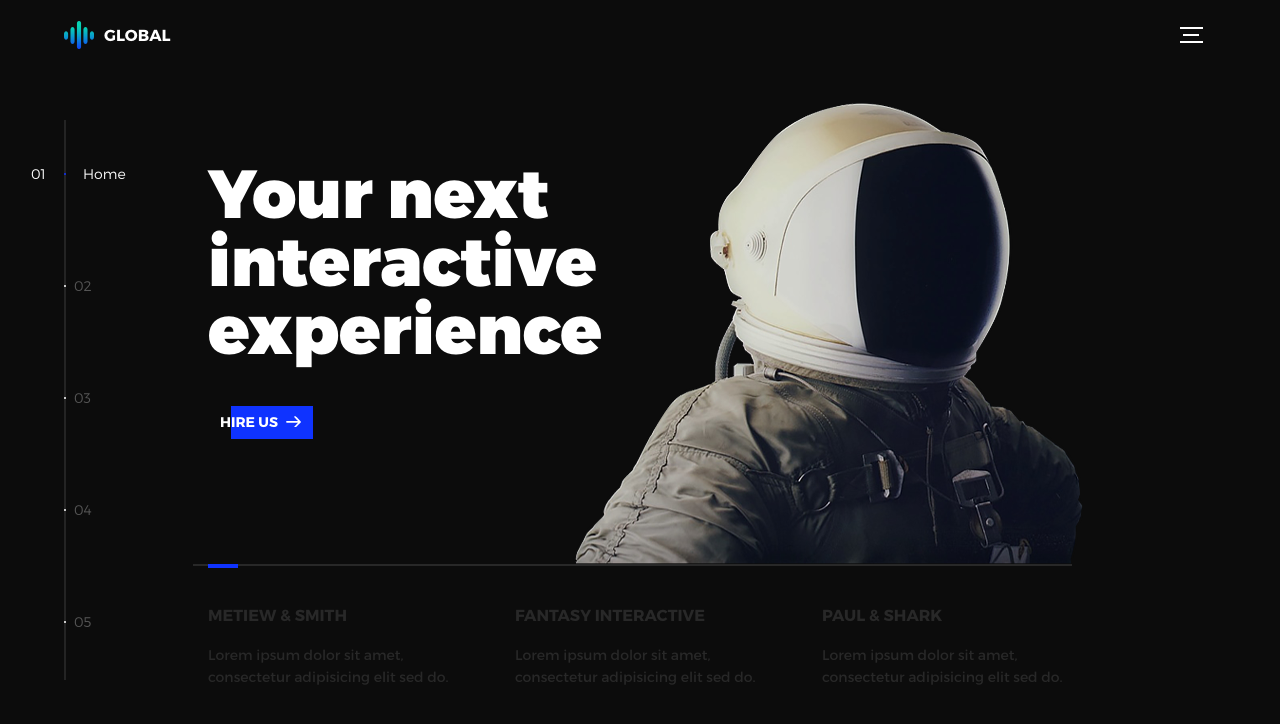
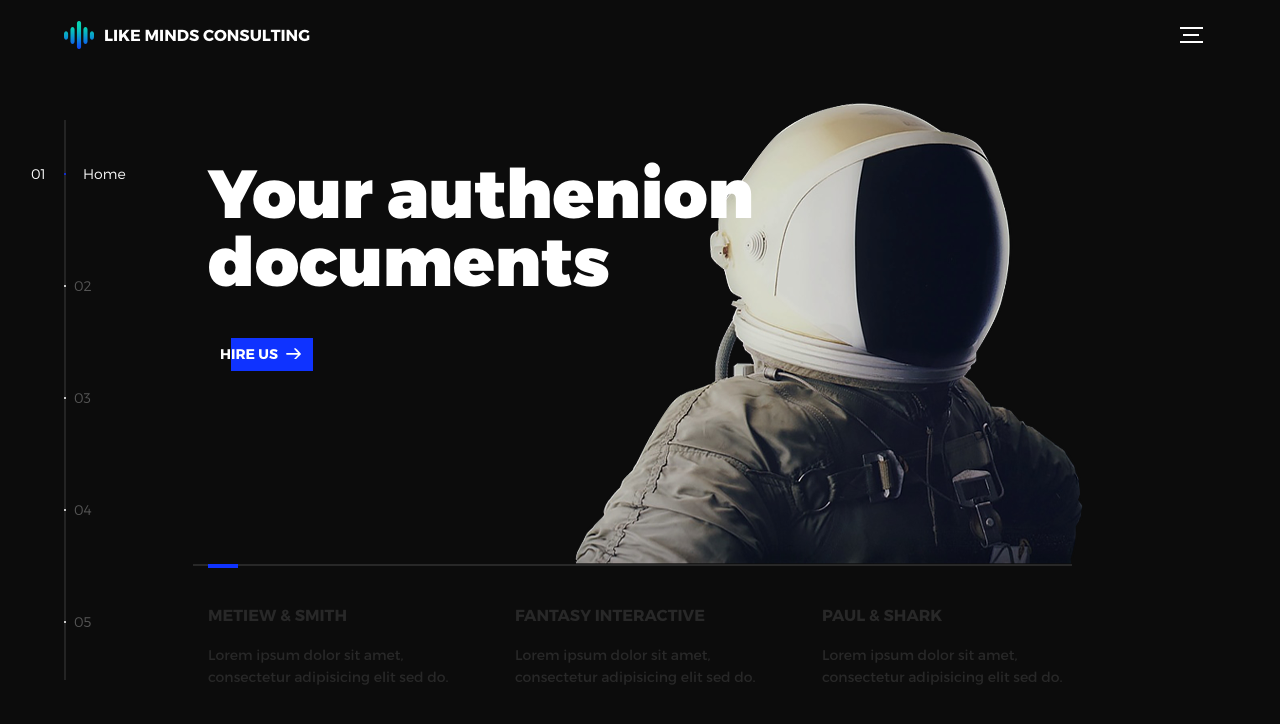
Before and after one commit to kai-likeminds/kailash.github.io, a plain HTML site: page index.html in a window 1280 px wide. Drawn offline with nearby package versions, Linux system fonts and the light colour scheme.

Commit message:
Update index.html

```diff
--- a/index.html
+++ b/index.html
@@ -28,7 +28,7 @@
         <header class="header">
           <a class="header--logo" href="#0">
             <img src="assets/img/logo.png" alt="Global">
-            <p>Global</p>
+            <p>like minds consulting</p>
           </a>
           <button class="header--cta cta">Hire Us</button>
           <div class="header--nav-toggle">
@@ -48,7 +48,7 @@
           <li class="l-section section section--is-active">
             <div class="intro">
               <div class="intro--banner">
-                <h1>Your next<br>interactive<br>experience</h1>
+                <h1>Your authenion<br>documents<br></h1>
                 <button class="cta">Hire Us
                   <svg version="1.1" id="Layer_1" xmlns="http://www.w3.org/2000/svg" xmlns:xlink="http://www.w3.org/1999/xlink" x="0px" y="0px" viewBox="0 0 150 118" style="enable-background:new 0 0 150 118;" xml:space="preserve">
                   <g transform="translate(0.000000,118.000000) scale(0.100000,-0.100000)">
```
